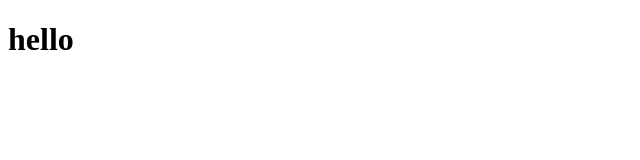
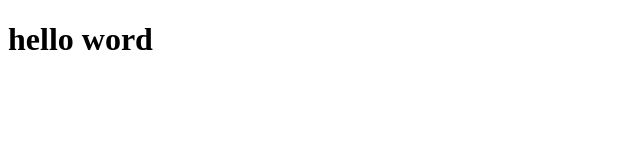
Before and after one commit to duangSky/duangSky, a plain HTML site: page index.html in a window 1280 px wide. Shown: the whole page, without its empty margins (0-640 px from the left). Drawn offline with Linux system fonts and the light colour scheme.

Commit message:
测试提交

```diff
--- a/index.html
+++ b/index.html
@@ -6,6 +6,6 @@
   <title>first</title>
 </head>
 <body>
-  <h1>hello</h1>
+  <h1>hello word</h1>
 </body>
 </html>
```
